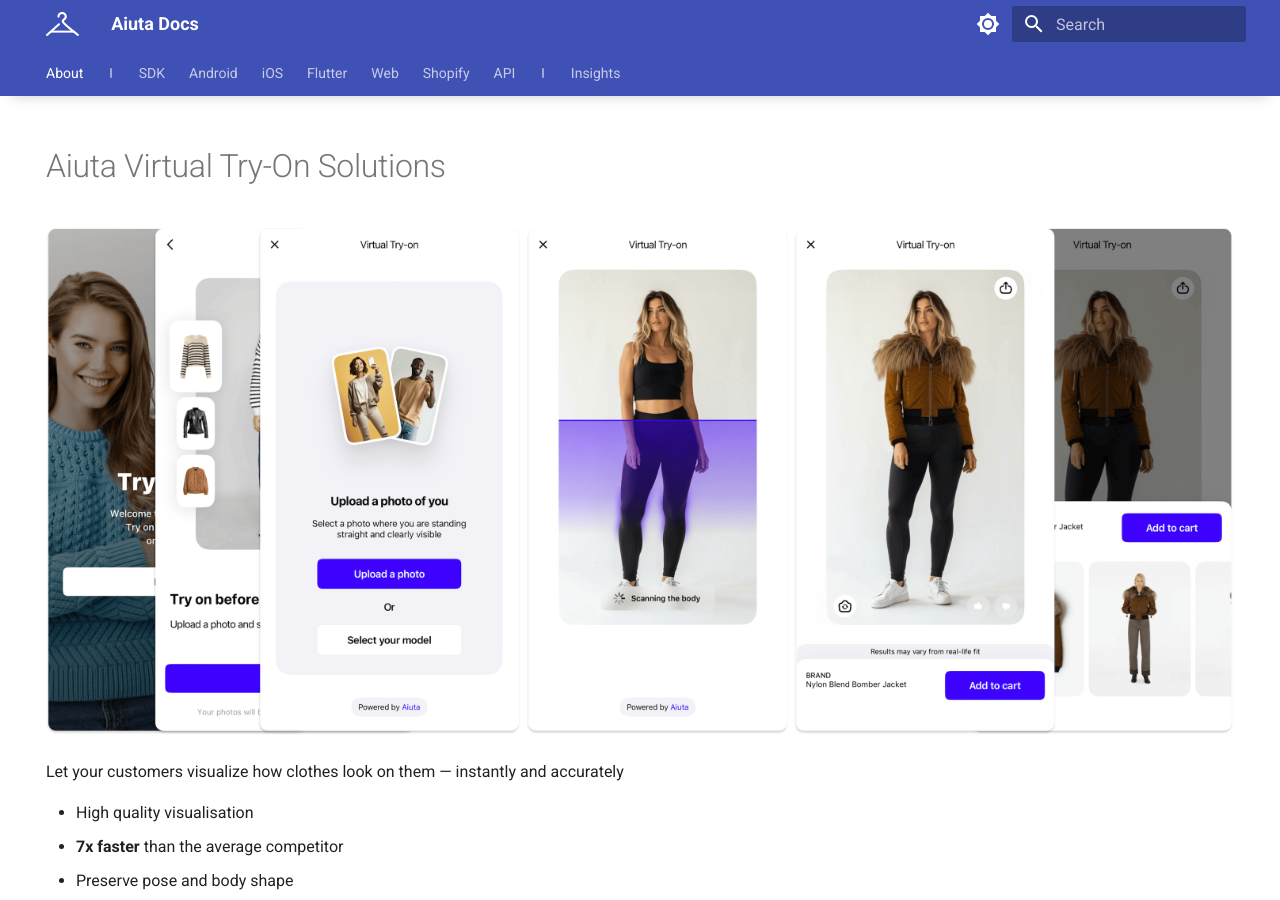
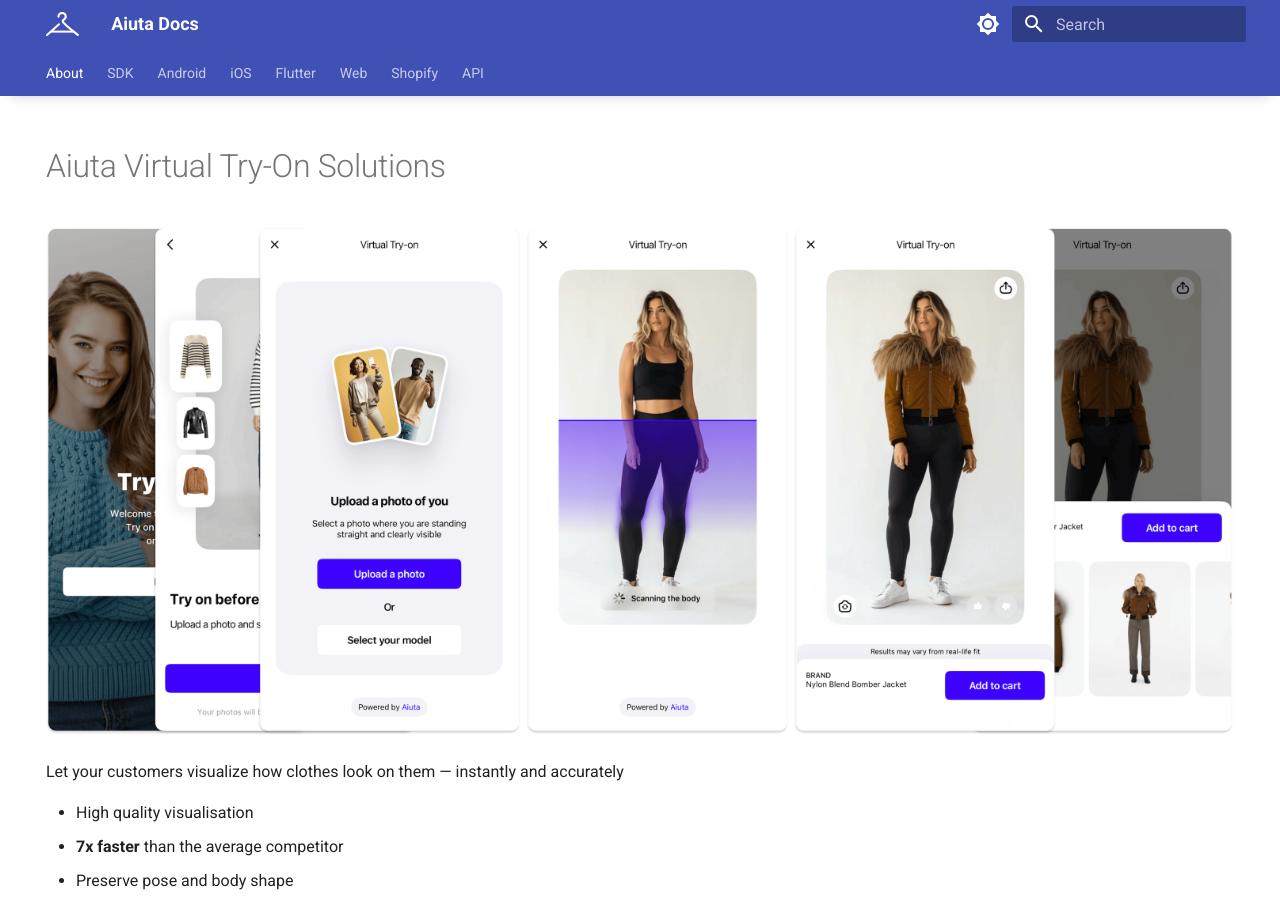
Before and after one commit to aiuta-com/docs, an MkDocs documentation site: the page built from docs/index.md, in a window 1280 px wide and 900 px high. Built offline with MkDocs 1.6.1 and Material for MkDocs 9.7.7, drawn with Linux system fonts in a browser that asks for light colours.

Commit message:
Unlist insights

```diff
--- a/mkdocs.yml
+++ b/mkdocs.yml
@@ -93,13 +93,14 @@
   nav:
     divider_after:
       - Aiuta
-      - About
+      # - About
       # - Web
     divider_before:
       - Insights
       # - API
     unlisted_items:
-      - Team
+      - Insights
+      # - Team
   social:
     - icon: fontawesome/brands/github
       link: https://github.com/aiuta-com
--- a/overrides/partials/tabs.html
+++ b/overrides/partials/tabs.html
@@ -9,14 +9,14 @@
     <ul class="md-tabs__list">
       {% for nav_item in nav %}
         {% if config.extra.nav is defined %}
-          {% if nav_item.title in config.extra.nav.divider_before %}
-            <li class="md-tabs__item md-tabs__item--divider"></li>
-          {% endif %}
           {% if nav_item.title not in config.extra.nav.unlisted_items %}
+            {% if nav_item.title in config.extra.nav.divider_before %}
+              <li class="md-tabs__item md-tabs__item--divider"></li>
+            {% endif %}
             {{ item.render(nav_item) }}
-          {% endif %}
-          {% if nav_item.title in config.extra.nav.divider_after %}
-            <li class="md-tabs__item md-tabs__item--divider"></li>
+            {% if nav_item.title in config.extra.nav.divider_after %}
+              <li class="md-tabs__item md-tabs__item--divider"></li>
+            {% endif %}
           {% endif %}
         {% else %}
           {{ item.render(nav_item) }}
```
